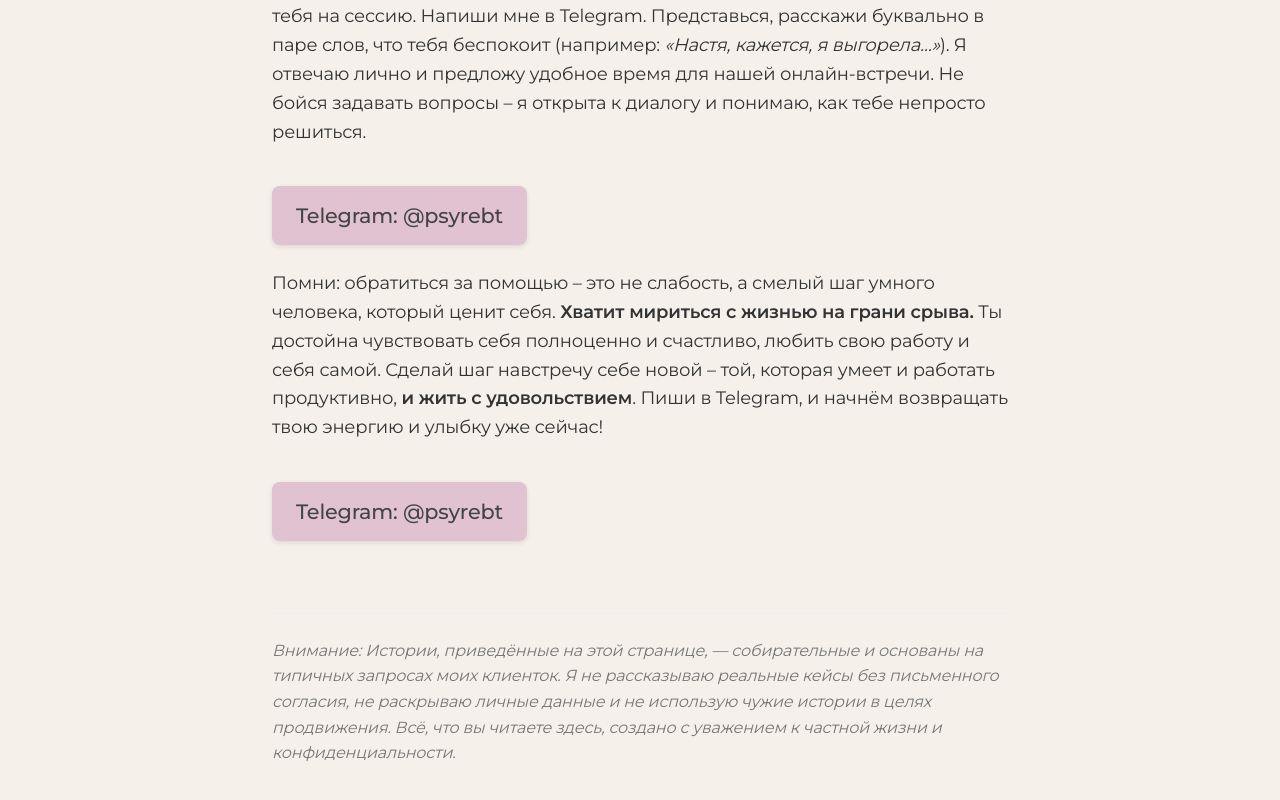
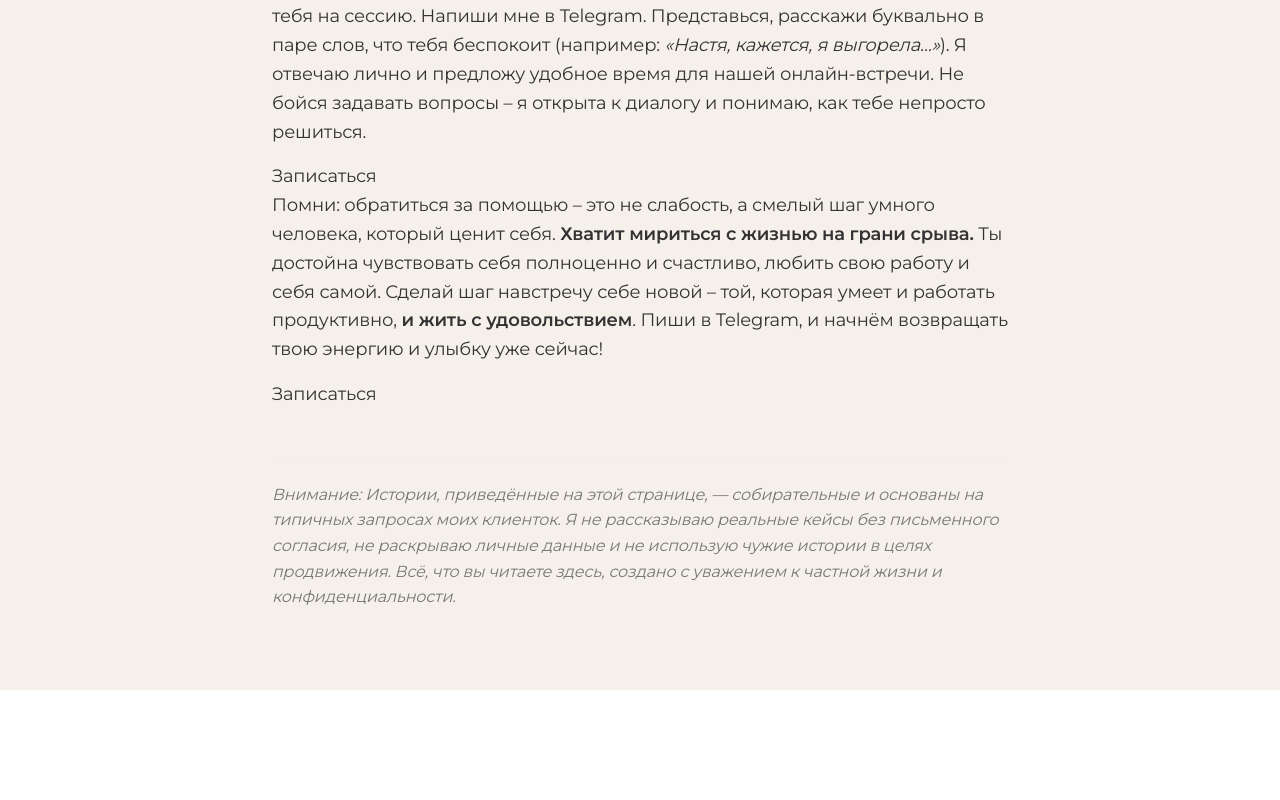
Before and after one commit to termoxin/zelinska-blog, a Next.js app: page /burnout in a window 1280 px wide. Shown: the part 6115-6915 px from the top of the page. After the commit the page ends 6805 px from the top, so only its background shows below. Built offline with nearby package versions, Linux system fonts and the light colour scheme; no server answers.

Commit message:
feat: add custom event

```diff
--- a/src/app/burnout/page.js
+++ b/src/app/burnout/page.js
@@ -94,11 +94,19 @@ export default function BurnoutPage() {
 
         <p>Выгорание крадёт у тебя жизнь, но ты <strong>можешь вернуть себе управление</strong>. Если ты узнала себя в этом тексте и хочешь перемен – действуй. Я приглашаю тебя на сессию. Напиши мне в Telegram. Представься, расскажи буквально в паре слов, что тебя беспокоит (например: <em>«Настя, кажется, я выгорела…»</em>). Я отвечаю лично и предложу удобное время для нашей онлайн-встречи. Не бойся задавать вопросы – я открыта к диалогу и понимаю, как тебе непросто решиться.</p>
 
-        <a href="https://t.me/psyrebt" className="telegram-button">Telegram: @psyrebt</a>
+        <a href="https://t.me/psyrebt"
+           class="tg-button"
+           onclick="fbq('track', 'Lead');">
+          Записаться
+        </a>
 
         <p>Помни: обратиться за помощью – это не слабость, а смелый шаг умного человека, который ценит себя. <strong>Хватит мириться с жизнью на грани срыва.</strong> Ты достойна чувствовать себя полноценно и счастливо, любить свою работу и себя самой. Сделай шаг навстречу себе новой – той, которая умеет и работать продуктивно, <strong>и жить с удовольствием</strong>. Пиши в Telegram, и начнём возвращать твою энергию и улыбку уже сейчас!</p>
 
-        <a href="https://t.me/psyrebt" className="telegram-button">Telegram: @psyrebt</a>
+        <a href="https://t.me/psyrebt"
+           class="tg-button"
+           onclick="fbq('track', 'Lead');">
+          Записаться
+        </a>
 
         <p className="disclaimer"><em>Внимание: Истории, приведённые на этой странице, — собирательные и основаны на типичных запросах моих клиенток. Я не рассказываю реальные кейсы без письменного согласия, не раскрываю личные данные и не использую чужие истории в целях продвижения. Всё, что вы читаете здесь, создано с уважением к частной жизни и конфиденциальности.</em></p>
       </div>
--- a/src/app/chronic-anxiety/page.js
+++ b/src/app/chronic-anxiety/page.js
@@ -113,11 +113,19 @@ export default function ChronicAnxietyPage() {
 
         <p>Мы договоримся о времени для сессии (я подберу окошко, удобное для вашего часового пояса). Я расскажу, как внести оплату и вышлю все необходимые детали. После записи я вышлю анкету, чтобы детально узнать о вашей ситуации и прийти на сессию подготовленной.</p>
 
-        <a href="https://t.me/psyrebt" className="telegram-button">Telegram: @psyrebt</a>
+        <a href="https://t.me/psyrebt"
+           class="tg-button"
+           onclick="fbq('track', 'Lead');">
+          Записаться
+        </a>
 
         <p>Пожалуйста, не откладывайте заботу о себе. Вы уже сделали первый шаг – дочитали до конца, а значит, проблема вам действительно знакома и вам важно её решить. <strong>Теперь сделайте следующий шаг</strong>: свяжитесь со мной. Я обещаю, что приложу все знания и душу, чтобы помочь вам обрести спокойствие.</p>
 
-        <a href="https://t.me/psyrebt" className="telegram-button">Telegram: @psyrebt</a>
+        <a href="https://t.me/psyrebt"
+           class="tg-button"
+           onclick="fbq('track', 'Lead');">
+          Записаться
+        </a>
 
         <p>Ваше спокойствие и уверенность в себе стоят того, чтобы за них побороться. Давайте это сделаем вместе!</p>
 
--- a/src/app/impostor-syndrome/page.js
+++ b/src/app/impostor-syndrome/page.js
@@ -111,11 +111,19 @@ export default function ImpostorSyndromePage() {
 
         <p>Хватит жить в вечных сомнениях – ты заслуживаешь уверенности и радости от своих достижений. <strong>Готова сделать первый шаг?</strong> Тогда не откладывай.</p>
 
-        <a href="https://t.me/psyrebt" className="telegram-button">Telegram: @psyrebt</a>
+        <a href="https://t.me/psyrebt"
+           class="tg-button"
+           onclick="fbq('track', 'Lead');">
+          Записаться
+        </a>
 
         <p>Напиши мне в Telegram со словами: &laquo;Хочу консультацию про синдром самозванца&raquo;. Консультация проходит онлайн, так что подключиться можно из любой точки мира. Я отвечу тебе в ближайшее время, и мы вместе договоримся о дате и времени встречи. Я подберу время так, чтобы тебе было максимально удобно даже при плотном графике.</p>
 
-        <a href="https://t.me/psyrebt" className="telegram-button">Telegram: @psyrebt</a>
+        <a href="https://t.me/psyrebt"
+           class="tg-button"
+           onclick="fbq('track', 'Lead');">
+          Записаться
+        </a>
 
         <p>Каждый день промедления – это ещё один день, прожитый в плену сомнений и тревог. Ты достойна лучшего – действуй! Жить без постоянного страха быть &laquo;разоблачённой&raquo; – реально. Сделай шаг навстречу новой себе – и <strong>увидимся на консультации</strong>!</p>
 
--- a/src/app/inner-critic/page.js
+++ b/src/app/inner-critic/page.js
@@ -121,14 +121,22 @@ export default function InnerCriticPage() {
         <p>Одна онлайн-консультация (45 минут) — 40 евро</p>
         <p>Оплата — после договорённости о времени.</p>
 
-        <a href="https://t.me/psyrebt" className="telegram-button">Telegram: @psyrebt</a>
+        <a href="https://t.me/psyrebt"
+           class="tg-button"
+           onclick="fbq('track', 'Lead');">
+          Записаться
+        </a>
 
         <p>P.S. Если ты устала чувствовать тревогу за отдых, если хочется работать и жить без внутреннего «пинка» каждый день — просто напиши в Telegram.</p>
         <p>Это можно изменить. Без волшебства — но с конкретными шагами.</p>
 
         <p>Если ты готова, нажимай на кнопку ниже и мы подберем удобное время для проведения сессии.</p>
 
-        <a href="https://t.me/psyrebt" className="telegram-button">Telegram: @psyrebt</a>
+        <a href="https://t.me/psyrebt"
+           class="tg-button"
+           onclick="fbq('track', 'Lead');">
+          Записаться
+        </a>
 
         <p className="disclaimer"><em>Внимание: Истории, приведённые на этой странице, — собирательные и основаны на типичных запросах моих клиенток. Я не рассказываю реальные кейсы без письменного согласия, не раскрываю личные данные и не использую чужие истории в целях продвижения. Всё, что вы читаете здесь, создано с уважением к частной жизни и конфиденциальности.</em></p>
       </div>
--- a/src/app/page.js
+++ b/src/app/page.js
@@ -88,7 +88,7 @@ export default function Home() {
         <p>
           <strong>Я сама знаю, каково это — жить с тревогой.</strong> Поэтому мне важно не только давать работающие инструменты, но и создавать тёплое, безопасное пространство, где можно быть собой, расслабиться и почувствовать опору.
         </p>
-        <Link href="https://t.me/psyrebt" target="_blank" className="btn">
+        <Link href="https://t.me/psyrebt" target="_blank" className="btn" onClick={() => fbq('track', 'Lead')}>
           Записаться
         </Link>
       </header>
@@ -224,8 +224,10 @@ export default function Home() {
       <section className="section" ref={addToRefs}>
         <h2>📩 Контакты</h2>
         <p>Записаться можно в Telegram:</p>
-        <a href="https://t.me/psyrebt" target="_blank" className="link">
-          @psyrebt
+        <a href="https://t.me/psyrebt"
+           class="tg-button"
+           onclick="fbq('track', 'Lead');">
+          Записаться
         </a>
         <p style={{ fontSize: '14px', color: '#6b7280' }}>
           Обычно отвечаю в течение 24 часов
--- a/src/app/psychologist/page.js
+++ b/src/app/psychologist/page.js
@@ -14,7 +14,7 @@ export default function PsychologistPage() {
         <p>
           Я сама знаю, каково это — жить с тревогой. Поэтому мне важно не только давать работающие инструменты, но и создавать тёплое, безопасное пространство, где можно быть собой, расслабиться и почувствовать опору.
         </p>
-        <Link href="https://t.me/psyrebt" target="_blank" className="btn">
+        <Link href="https://t.me/psyrebt" target="_blank" className="btn" onClick={() => fbq('track', 'Lead')}>
           Записаться
         </Link>
       </header>
@@ -136,8 +136,10 @@ export default function PsychologistPage() {
       <section className="section">
         <h2>📩 Контакты</h2>
         <p>Записаться можно в Telegram:</p>
-        <a href="https://t.me/psyrebt" target="_blank" className="link">
-          @psyrebt
+        <a href="https://t.me/psyrebt"
+           class="tg-button"
+           onclick="fbq('track', 'Lead');">
+          Записаться
         </a>
         <p style={{ fontSize: '14px', color: '#6b7280' }}>
           Обычно отвечаю в течение 24 часов
--- a/src/app/rest-guilt/page.js
+++ b/src/app/rest-guilt/page.js
@@ -112,7 +112,11 @@ export default function RestGuiltPage() {
 
         <p><strong>Запишитесь на консультацию</strong> по кнопке ниже или свяжитесь со мной любым удобным способом. Давайте вместе прогуляемся по дороге к вашей внутренней свободе от чувства вины. Вы действительно можете наслаждаться отдыхом — а я помогу вам этому научиться.</p>
 
-        <a href="https://t.me/psyrebt" className="telegram-button">Telegram: @psyrebt</a>
+        <a href="https://t.me/psyrebt"
+           class="tg-button"
+           onclick="fbq('track', 'Lead');">
+          Записаться
+        </a>
 
         <p className="disclaimer"><em>Внимание: Истории, приведённые на этой странице, — собирательные и основаны на типичных запросах моих клиенток. Я не рассказываю реальные кейсы без письменного согласия, не раскрываю личные данные и не использую чужие истории в целях продвижения. Всё, что вы читаете здесь, создано с уважением к частной жизни и конфиденциальности.</em></p>
       </div>
```
